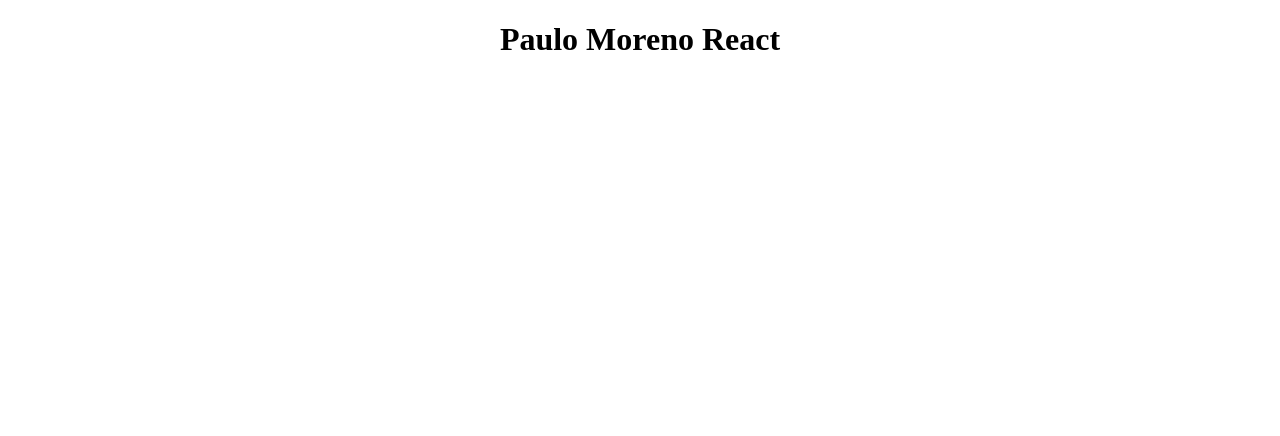
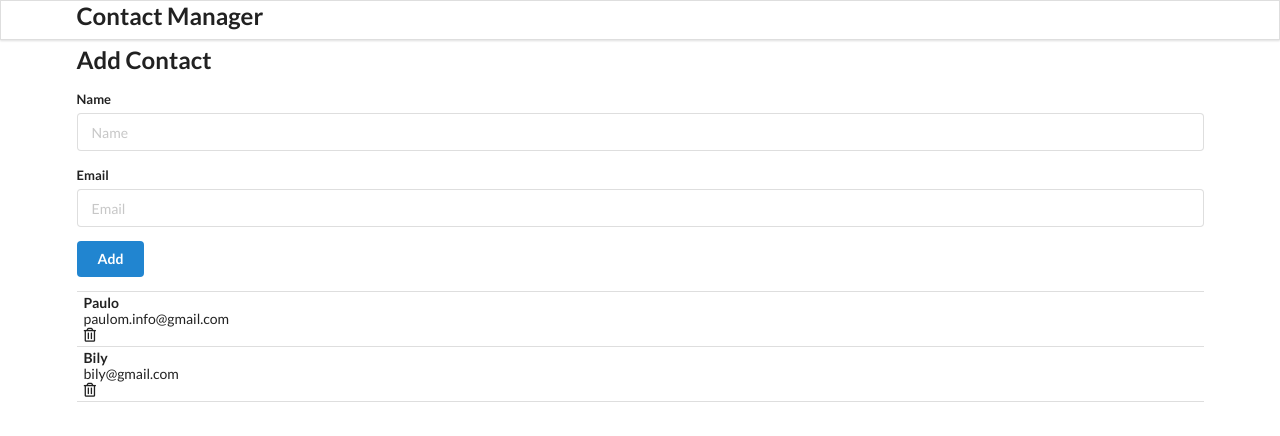
Before and after one commit to paulomoreno99/react_dipeshmalvia, a React (Create React App) app: page / in a window 1280 px wide. Shown: the top 436 px of the page. Built offline with nearby package versions, Linux system fonts and the light colour scheme.

Commit message:
components_23:20

```diff
--- a/public/index.html
+++ b/public/index.html
@@ -14,7 +14,7 @@
       manifest.json provides metadata used when your web app is installed on a
       user's mobile device or desktop. See https://developers.google.com/web/fundamentals/web-app-manifest/
     -->
-    <link rel="manifest" href="%PUBLIC_URL%/manifest.json" />
+    <link rel="stylesheet" href="https://cdn.jsdelivr.net/npm/semantic-ui@2.4.2/dist/semantic.min.css">
     <!--
       Notice the use of %PUBLIC_URL% in the tags above.
       It will be replaced with the URL of the `public` folder during the build.
--- a/src/App.js
+++ /dev/null
@@ -1,11 +0,0 @@
-import './App.css';
-
-function App() {
-  return (
-    <div className="App">
-      <h1>Paulo Moreno React</h1>
-    </div>
-  );
-}
-
-export default App;
--- /dev/null
+++ b/src/components/AddContact.js
@@ -0,0 +1,25 @@
+import React from 'react'
+
+class AddContact extends React.Component {
+    render() {
+        return (
+            <div className="ui main">
+                <br></br>
+                <h2>Add Contact</h2>
+                <form className="ui form">
+                    <div className="field">
+                        <label>Name</label>
+                        <input type="text" name="name" placeholder="Name" />
+                    </div>
+                    <div className="field">
+                        <label>Email</label>
+                        <input type="email" name="email" placeholder="Email" />
+                    </div>
+                    <button className="ui button blue">Add</button>
+                </form>
+            </div>
+        )
+    }
+}
+
+export default AddContact;
--- /dev/null
+++ b/src/components/App.js
@@ -0,0 +1,31 @@
+import React from 'react';
+import './App.css';
+import Header from './Header';
+import AddContact from './AddContact';
+import ContactList from './ContactList';
+
+function App() {
+
+const contacts = [
+  {
+    id:"1",
+    name:"Paulo",
+    email:"paulom.info@gmail.com"
+},
+{
+  id:"2",
+  name:"Bily",
+  email:"bily@gmail.com"
+}]
+
+
+  return (
+    <div className="ui container">
+      <Header />
+      <AddContact />
+     <ContactList contacts={contacts}/>
+    </div>
+  );
+}
+
+export default App;
--- /dev/null
+++ b/src/components/ContactList.js
@@ -0,0 +1,21 @@
+import React from 'react'
+
+const ContactList = (props) => {
+    console.log(props)
+
+    const renderContactList = props.contacts.map((contact) => {
+        return (
+            <div className="item">
+                <div className="content">
+                    <div className="header">{contact.name}</div>
+                    <div>{contact.email}</div>
+                </div>
+                <i className="trash alternate outline icon"></i>
+            </div>
+        )
+    })
+    return <div className="ui celled list">{renderContactList}</div>
+
+}
+
+export default ContactList
--- /dev/null
+++ b/src/components/Header.js
@@ -0,0 +1,14 @@
+import React from 'react'
+
+const Header = () => {
+    return (
+        <div className="ui fixed menu">
+            <div className="ui container center">
+
+              <h2>Contact Manager</h2>
+              </div>
+        </div>
+    )
+}
+
+export default Header
--- a/src/index.js
+++ b/src/index.js
@@ -1,6 +1,6 @@
 import React from 'react';
 import ReactDOM from 'react-dom';
-import App from './App';
+import App from '../src/components/App';
 
 ReactDOM.render(
   <React.StrictMode>
```
Also changed, not shown: src/components/App.css (renamed from src/App.css), src/components/ContactCard.js (added).
